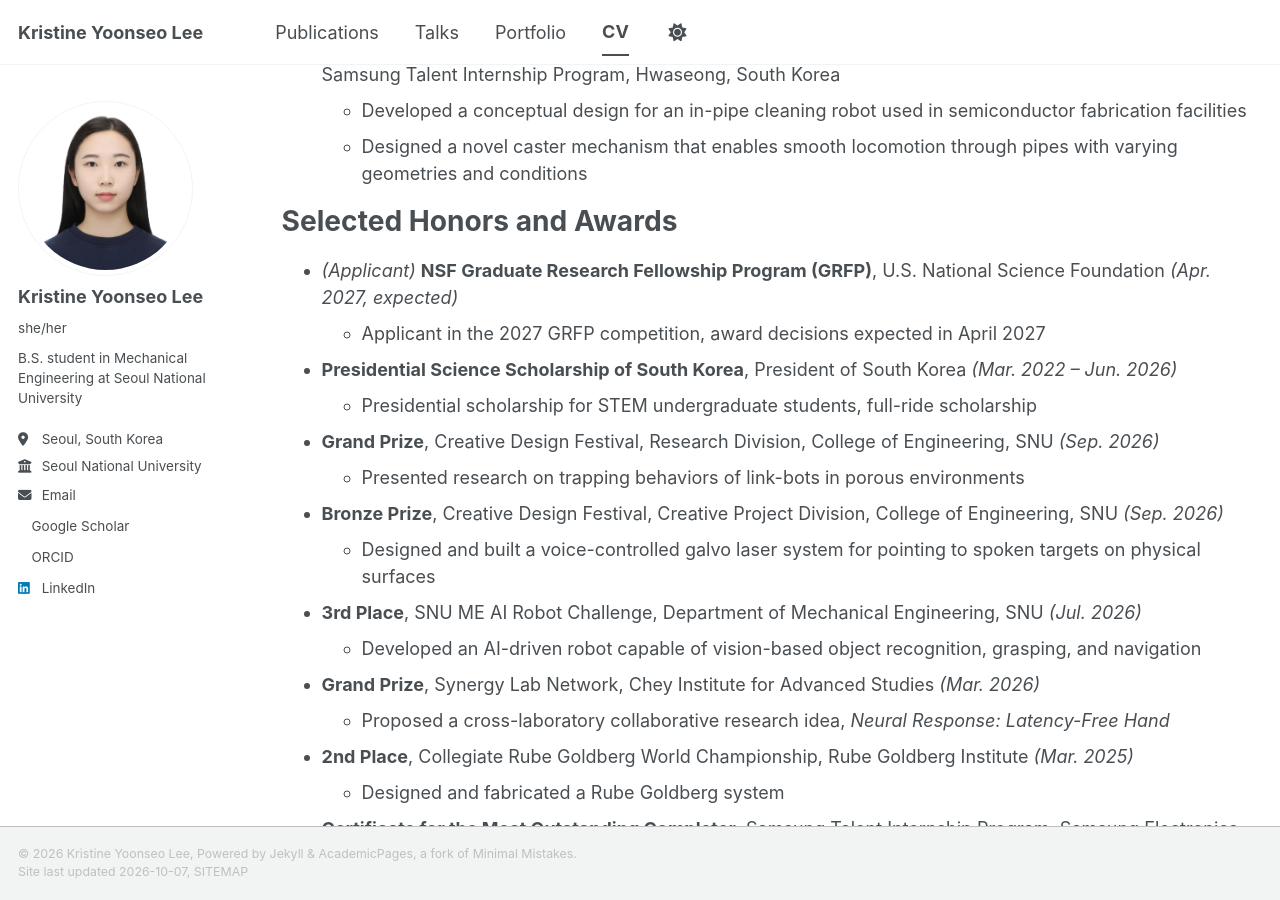
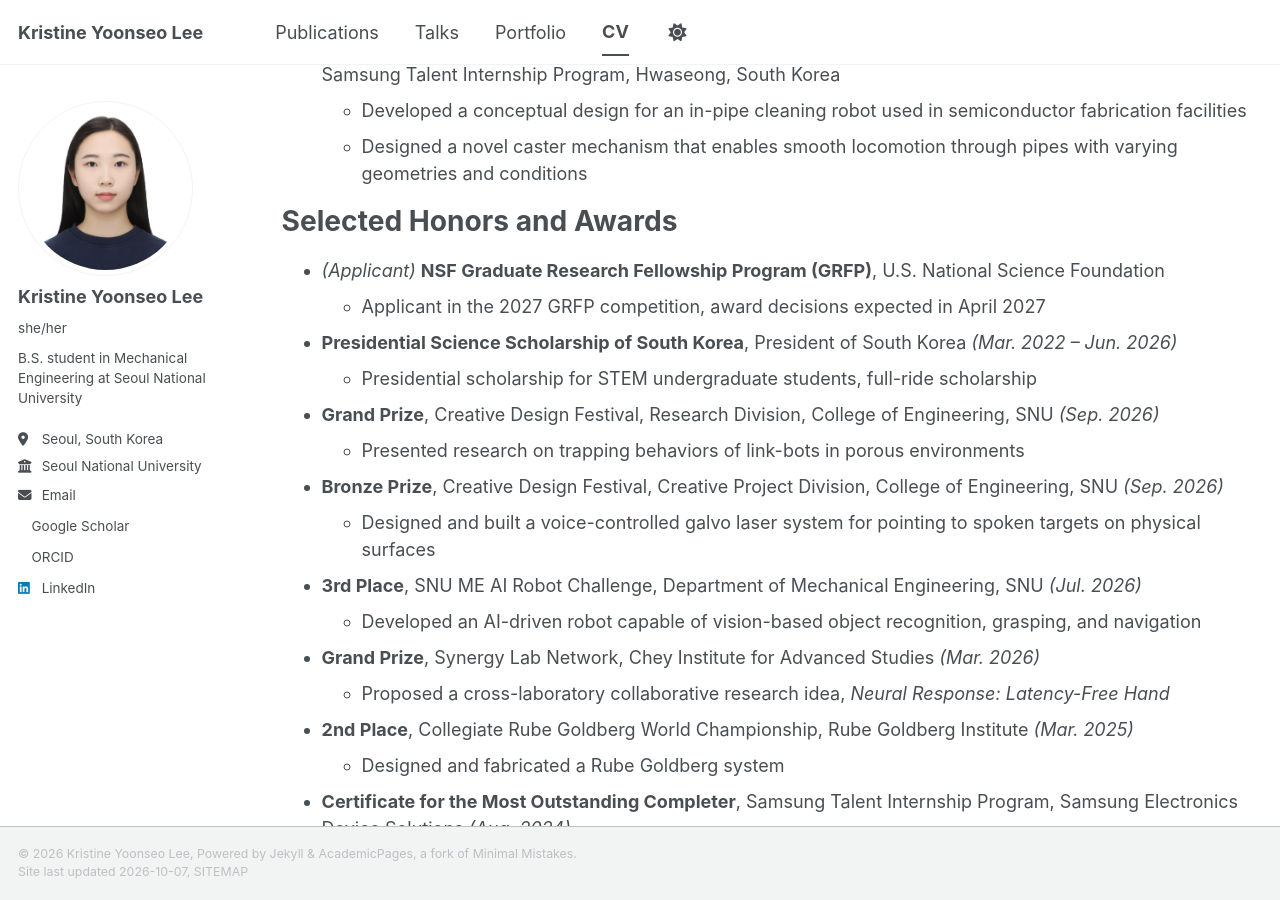
Before and after one commit to kristineyslee/kristineyslee.github.io, a Jekyll site: the page built from _pages/cv.md, in a window 1280 px wide and 900 px high, scrolled down 1648 px. Built offline with Jekyll 4.4.1, drawn with Linux system fonts in a browser that asks for light colours; a style sheet for code colours, icons or effects is not loaded.

Commit message:
Update cv.md

```diff
--- a/_pages/cv.md
+++ b/_pages/cv.md
@@ -61,7 +61,7 @@ Research & Work Experience
 
 Selected Honors and Awards
 ======
-* *(Applicant)* **NSF Graduate Research Fellowship Program (GRFP)**, U.S. National Science Foundation *(Apr. 2027, expected)*
+* *(Applicant)* **NSF Graduate Research Fellowship Program (GRFP)**, U.S. National Science Foundation
   * Applicant in the 2027 GRFP competition, award decisions expected in April 2027
 * **Presidential Science Scholarship of South Korea**, President of South Korea *(Mar. 2022 – Jun. 2026)*
   * Presidential scholarship for STEM undergraduate students, full-ride scholarship
```
